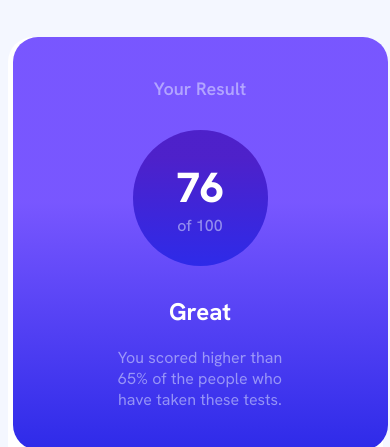
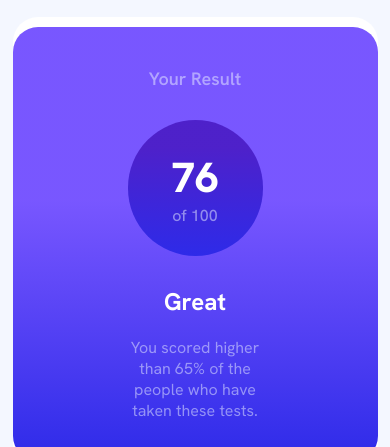
Before and after one commit to NourAdwe/results-summary-component-main, a plain HTML site: page index.html in a window 390 px wide. Shown: the top 447 px of the page. Drawn offline with Linux system fonts and the light colour scheme.

Commit message:
Update media-query.css

```diff
--- a/media-query.css
+++ b/media-query.css
@@ -4,7 +4,18 @@
         margin: auto;
     }
     .m-container{
-        flex-direction: column
+        margin-inline: 5px;
+        flex-direction: column;
+        align-items: center;
+        justify-content: center;
+    }
+    .result-sect{
+        width:100% ;
+        margin:10px;
+    }
+    .result{
+        width: 50%;
+        align-self: center;
     }
     .sum{
         width: 100%;
@@ -27,13 +38,4 @@
     .sum button{
         width: 100%;
     }
-    .result-sect{
-        width: 100%;
-        margin: auto 5px auto 5px;
-    }
-    .result{
-        width: 50%;
-        align-self: center;
-    }
-
 }
```
